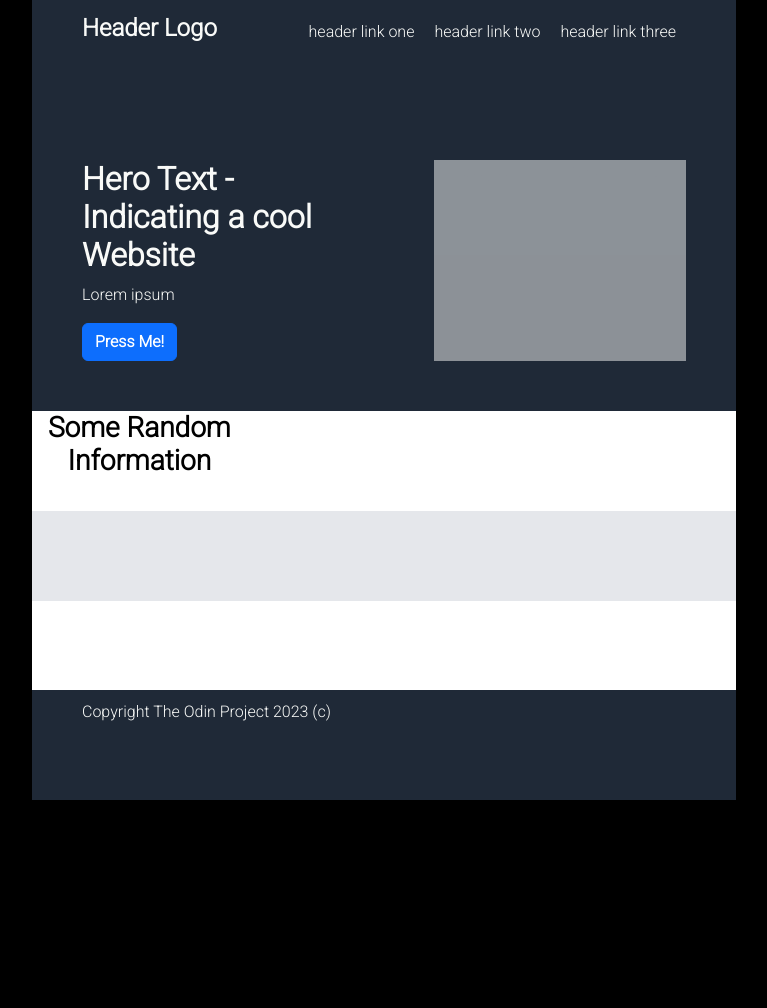
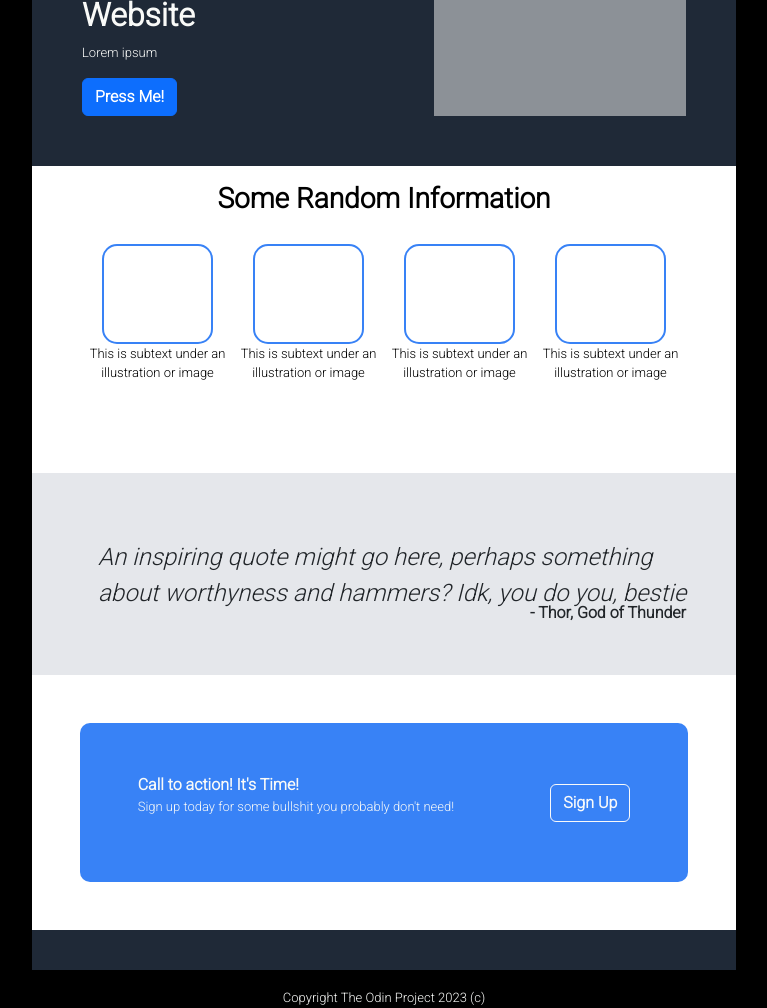
Before and after one commit to PiraTechnics/odinproject, a plain HTML site: page landingpage/index.html in a window 1280 px wide. Shown: the whole page, without its empty margins (256-1023 px from the left). Before the commit the page ends 800 px from the top, so only its background shows below. Drawn offline with nearby package versions, Linux system fonts and the light colour scheme.

Commit message:
remaining columns finished

```diff
--- a/landingpage/index.html
+++ b/landingpage/index.html
@@ -41,23 +41,44 @@
         </div>
     </div>
     <div class="content-column" id="fc2">
-        <h3 class="fs-3 fw-semibold text-center">Some Random Information</h3>
-        <div class="content-row">
-            <div></div>
-            <div></div>
-            <div></div>
-            <div></div>
+        <h3 id="randinfo" class="fs-3 fw-semibold text-center mt-3">Some Random Information</h3>
+        <div id="blueboxes" class="row-container">
+            <div class="column-container">
+                <div class="bluebox"></div>
+                <div>This is subtext under an illustration or image</div>
+            </div>
+            <div class="column-container">
+                <div class="bluebox"></div>
+                <div>This is subtext under an illustration or image</div>
+            </div>
+            <div class="column-container">
+                <div class="bluebox"></div>
+                <div>This is subtext under an illustration or image</div>
+            </div>
+            <div class="column-container">
+                <div class="bluebox"></div>
+                <div>This is subtext under an illustration or image</div>
+            </div>
         </div>
     </div>
-    <div class="content-column" id="fc3">
-
+    <div class="content-column column-container" id="fc3">
+        <div class="quote fs-4 fst-italic mt-3 ms-3 justify-content-center">An inspiring quote might go here, perhaps something about worthyness and hammers? Idk, you do you, bestie</div>
+        <div class="attribution fw-bold text-end">- Thor, God of Thunder</div>
     </div>
-    <div class="content-column" id="fc4">
-
+    <div class="content-column justify-content-center align-content-center" id="fc4">
+        <div class="cta row-container m-5">
+            <div class="pe-5">
+                <strong>Call to action! It's Time!</strong>
+                <p>Sign up today for some bullshit you probably don't need!</p>
+            </div>
+            <div class="ps-5">
+                <button type="button" class="btn btn-outline-light"><strong>Sign Up</strong></button>
+            </div>
+        </div>
     </div>
 
     <footer>
-        <p>Copyright The Odin Project 2023 (c)</p>
+        <p class="text-center mt-5">Copyright The Odin Project 2023 (c)</p>
     </footer>
 
     <script src="https://cdn.jsdelivr.net/npm/bootstrap@5.3.0-alpha1/dist/js/bootstrap.bundle.min.js"
--- a/landingpage/style.css
+++ b/landingpage/style.css
@@ -15,6 +15,7 @@ header, footer {
     padding: 10px 50px;
     color: #F9FAF8;
     flex: 1;
+    font-size: small;
 }
 
 .nav-link {
@@ -39,12 +40,63 @@ header, footer {
 #fc1 {
     background-color: #1F2937;
     color: #F9FAF8;
+    font-size: small;
+}
+
+.row-container {
+    display: flex;
+    justify-content: center;
+    align-items: center;
+}
+
+.column-container {
+    display: flex;
+    flex-direction: column;
 }
 
 #fc2 {
     color: black;
+    flex-direction: column;
+    font-size: small;
+}
+
+#blueboxes {
+    display: flex; /* defaults to row*/
+    margin-bottom: 40px;
+    margin-top: -30px;
+    justify-content: space-around;
+
+}
+
+.bluebox {
+    min-height: 100px;
+    min-width: 100px;
+    flex: 3;
+    border: 2px solid #3882f6;
+    border-radius: 15px;
+    margin: 0 20px;
+}
+
+.bluebox + div {
+    flex: 1;
+    text-align: center;
+
 }
 
 #fc3 {
     background-color: #e5e7eb;
 }
+
+.attribution {
+    margin-top: -110px;
+}
+
+.cta {
+    background-color: #3882f6;
+    color: #F9FAF8;
+    border-radius: 10px;
+}
+
+.cta p {
+    font-size: small;
+}
```
